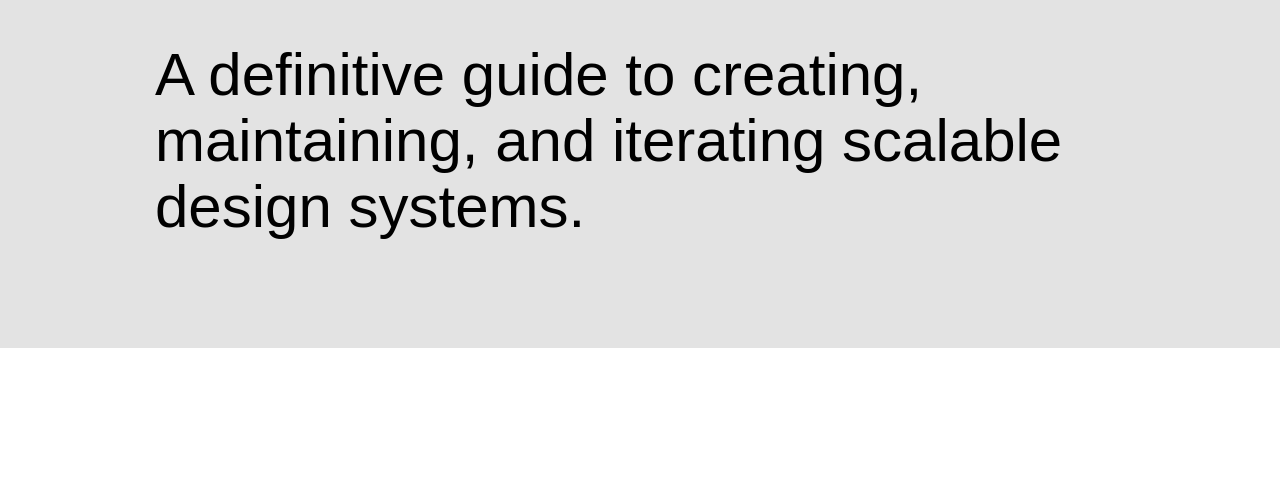
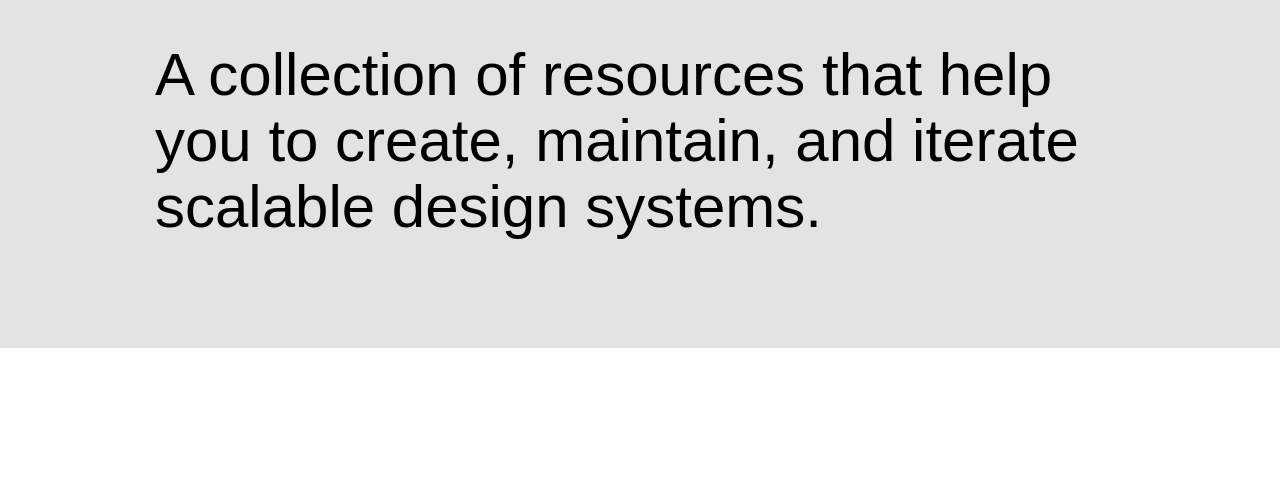
Before and after one commit to averbs/scalable-ds, a plain HTML site: page index.html in a window 1280 px wide. Shown: the part 148-647 px from the top of the page. Drawn offline with Linux system fonts and the light colour scheme.

Commit message:
updating copy

```diff
--- a/index.html
+++ b/index.html
@@ -25,7 +25,7 @@
         <div class="grid-x grid-padding-x">
           <div class="small-12 large-10 large-offset-1 cell">
             <h1><img class="float-left" src="images/sds.svg" alt="Scalable Design Systems - in Figma, Invision, Sketch" width="175"></h1>
-            <h1 class="padding-t-50">A definitive guide to creating, maintaining, and iterating scalable design systems.</h1>
+            <h1 class="padding-t-50">A collection of resources that help you to create, maintain, and iterate scalable design systems.</h1>
             <!-- <h2>Subscribe for new design system tutorials and content</h2>
 
               <div id="signup" class="grid-x">
@@ -57,7 +57,7 @@
     <div class="grid-container">
       <div class="grid-x grid-padding-x padding-b-100">
         <div class="small-12 medium-8 medium-offset-2 text-center cell relative">
-          <h1 class="padding-t-100">Let's Dig into Design Systems</h1>
+          <h1 class="padding-t-100">About Design Systems</h1>
           <p class="padding-b-50">What are they and why do they matter?</p>
 
           <table class="text-left">
```
